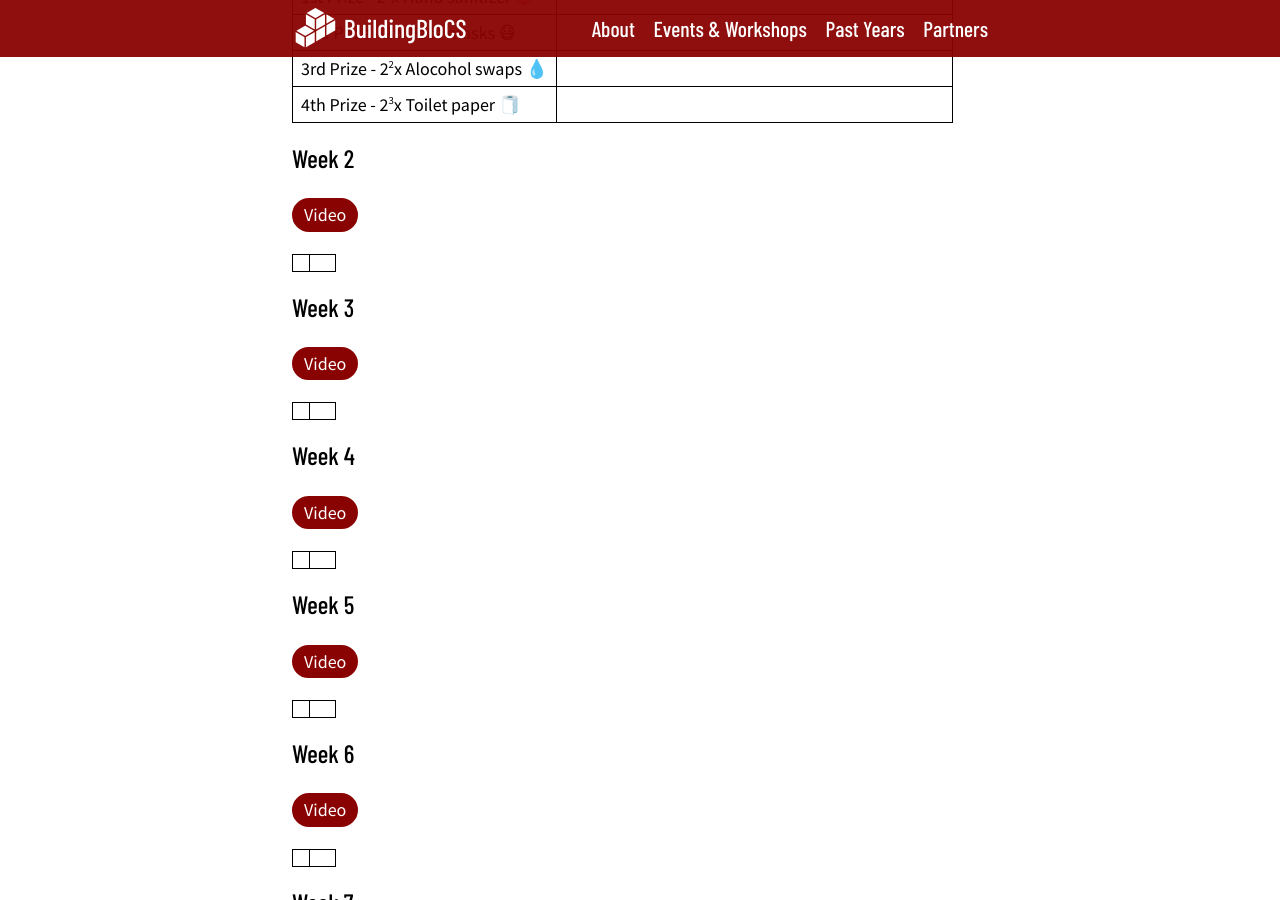
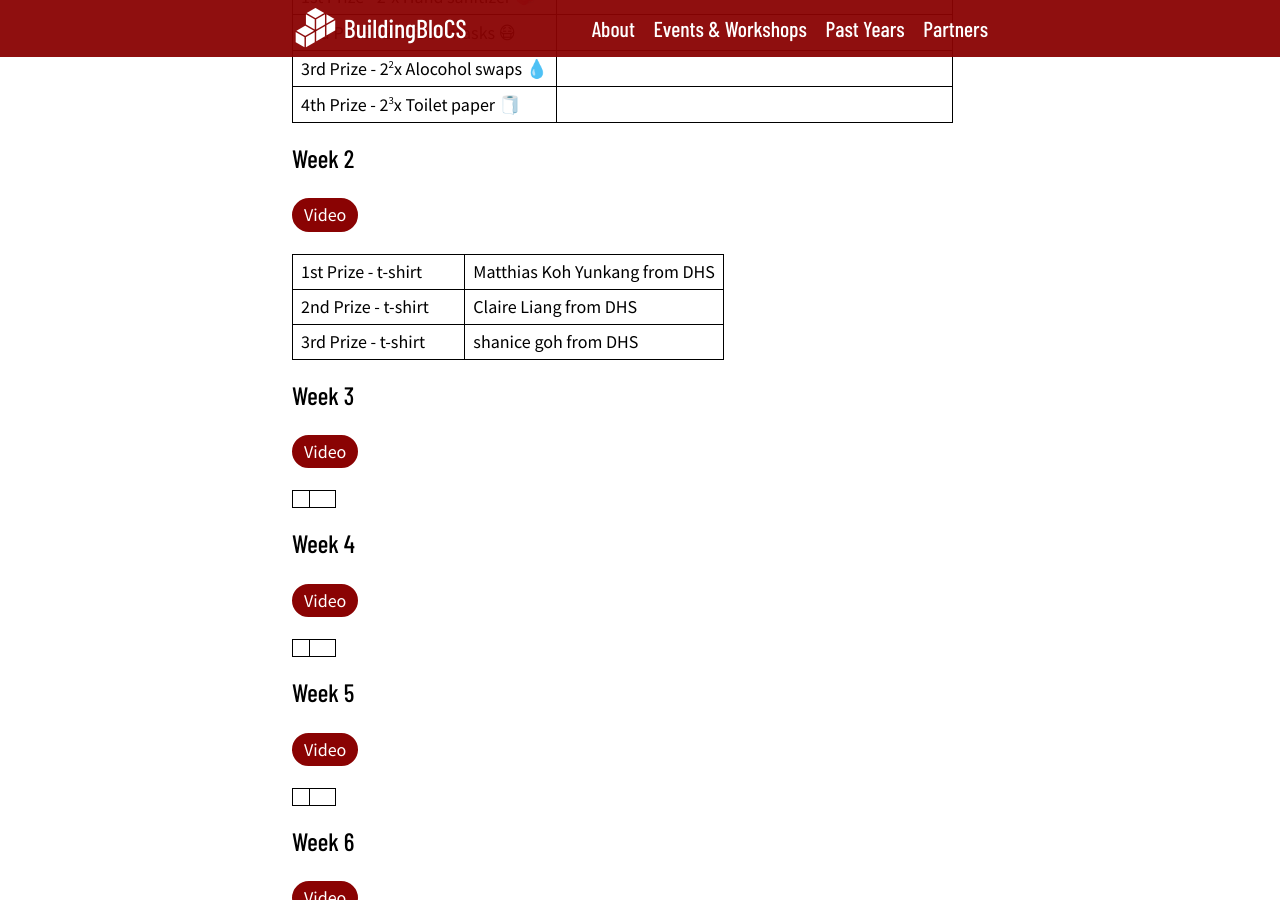
Before and after one commit to buildingblocs/2020, a Jekyll site: the page built from pre-event/luckydraw/index.md, in a window 1280 px wide and 900 px high, scrolled down 774 px. Built offline with Jekyll 4.4.1, drawn with Linux system fonts in a browser that asks for light colours; some web fonts are replaced; our own code applies the rules of GitHub Pages for plain Markdown files.

Commit message:
Update awards.yml
The winners for week 2 :)

```diff
--- a/_data/awards.yml
+++ b/_data/awards.yml
@@ -11,8 +11,12 @@
 
 - week: 2
   awards:
-  - prize:
-    winner:
+  - prize: 1st Prize - t-shirt
+    winner: Matthias Koh Yunkang from DHS
+  - prize: 2nd Prize - t-shirt
+    winner: Claire Liang from DHS
+  - prize: 3rd Prize - t-shirt
+    winner: shanice goh from DHS
 
 - week: 3
   awards:
```
